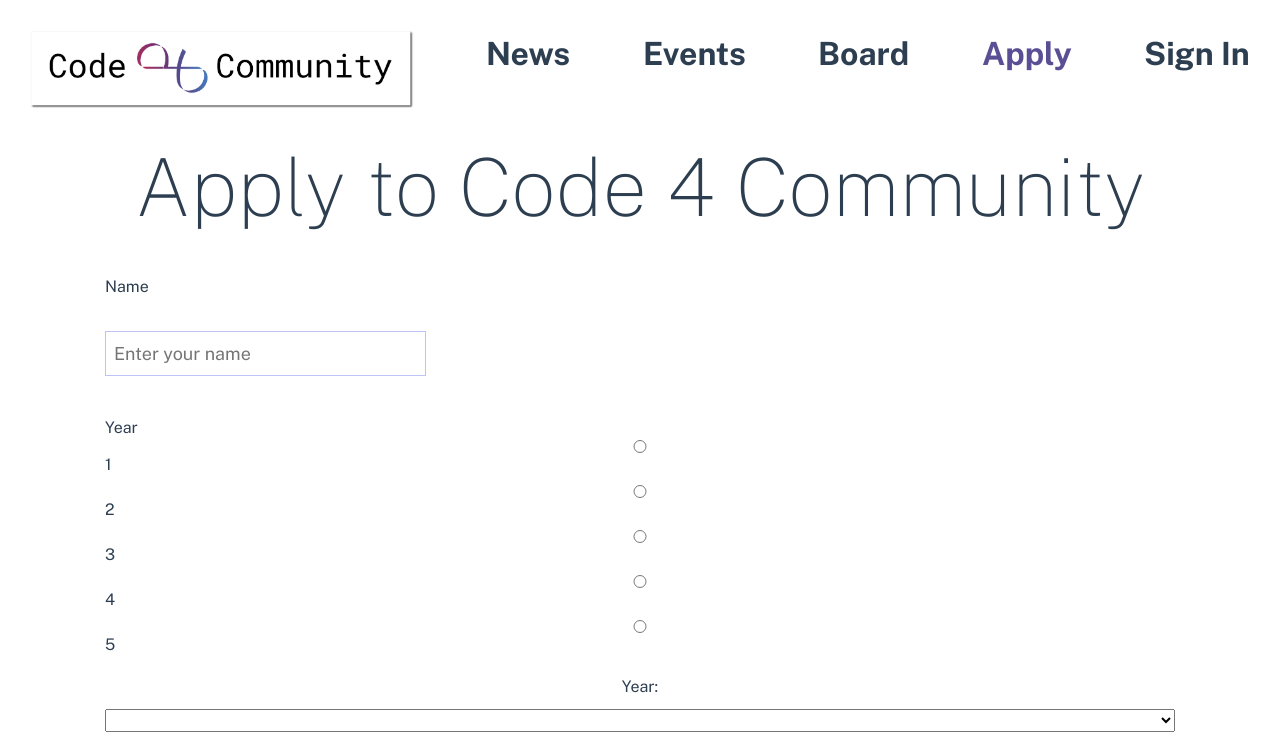
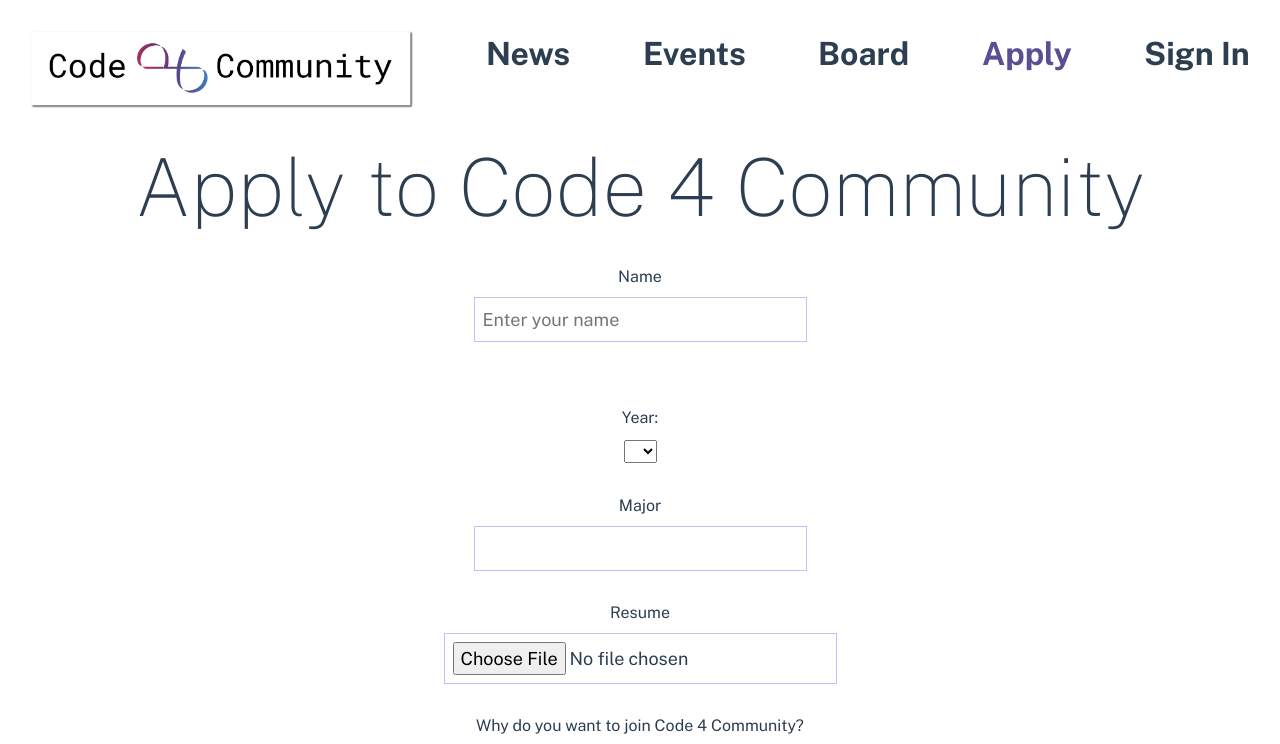
Before and after one commit to Code-4-Community/c4cneu-frontend, a Vue app: page /apply in a window 1280 px wide. Shown: the top 744 px of the page. Built offline with nearby package versions, Linux system fonts and the light colour scheme.

Commit message:
merge conflicts

```diff
--- a/src/App.vue
+++ b/src/App.vue
@@ -75,10 +75,7 @@ form {
 }
 
 form div.form-item {
-  display: grid;
-  text-align: left;
-  padding: 20px;
-  overflow: hidden;
+  margin: 30px 0 30px 0;
 }
 
 input {
--- a/src/views/Apply.vue
+++ b/src/views/Apply.vue
@@ -14,25 +14,7 @@
         />
       </div>
       <div class="form-item">
-        <!-- <<<<<<< HEAD -->
-        Year
         <br />
-
-        <input type="radio" id="form-year-1" v-model="year" value="1" />
-        <label for="form-year-1">1</label>
-
-        <input type="radio" id="form-year-2" v-model="year" value="2" />
-        <label for="form-year-2">2</label>
-
-        <input type="radio" id="form-year-3" v-model="year" value="3" />
-        <label for="form-year-3">3</label>
-
-        <input type="radio" id="form-year-4" v-model="year" value="4" />
-        <label for="form-year-4">4</label>
-
-        <input type="radio" id="form-year-5" v-model="year" value="5" />
-        <label for="form-year-5">5</label>
-        <!-- ======= -->
         <p>Year:</p>
         <select v-model="year">
           <option value="1">1</option>
@@ -41,7 +23,6 @@
           <option value="4">4</option>
           <option value="5">5</option>
         </select>
-        <!-- >>>>>>> master -->
       </div>
       <div class="form-item">
         <label for="form-major">Major</label>
@@ -62,6 +43,7 @@
         <label for="form-why-join"
           >Why do you want to join Code 4 Community?</label
         >
+        <br />
         <textarea id="form-why-join" v-model="whyJoin" />
       </div>
       <div class="form-item">
```
